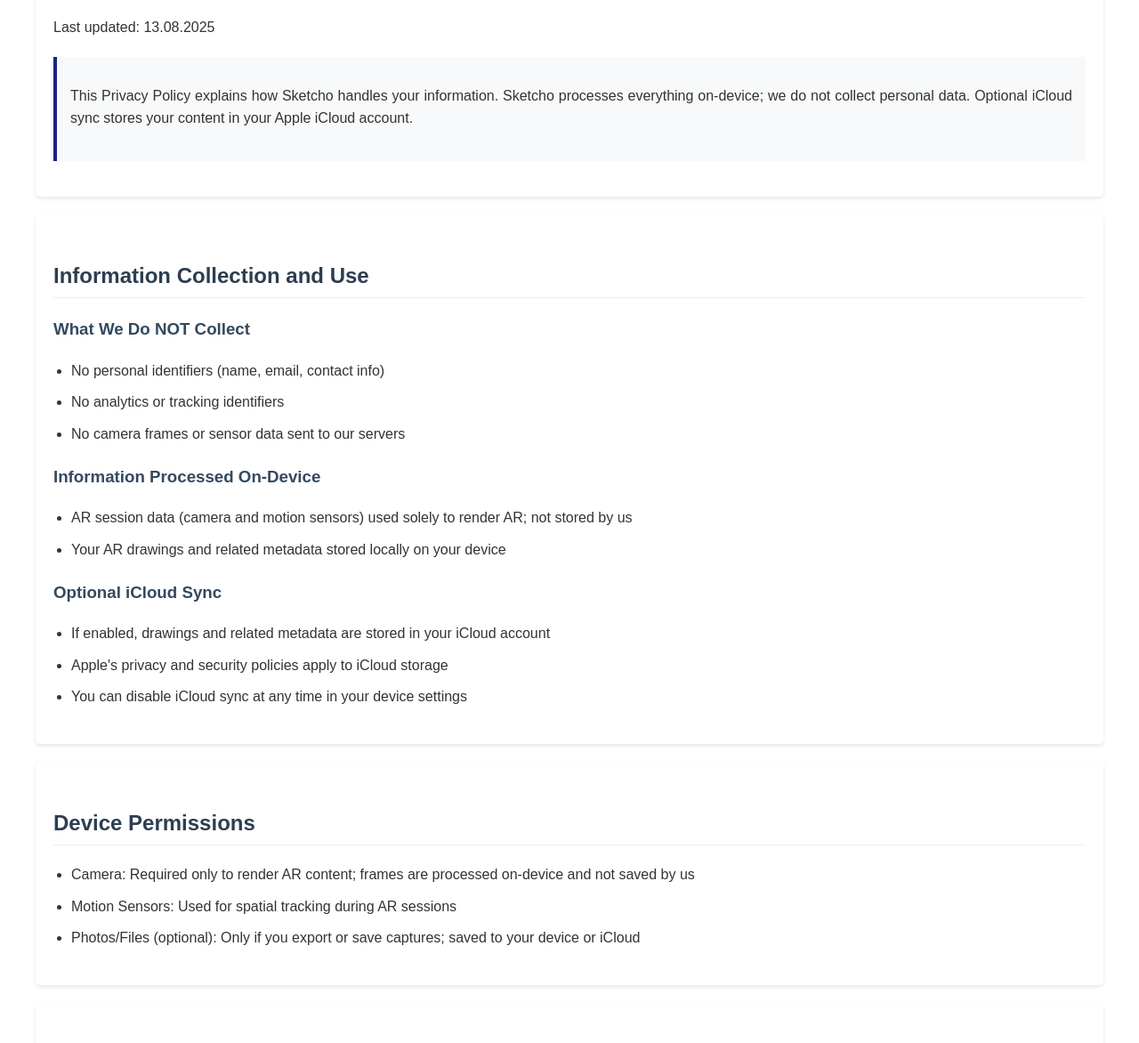
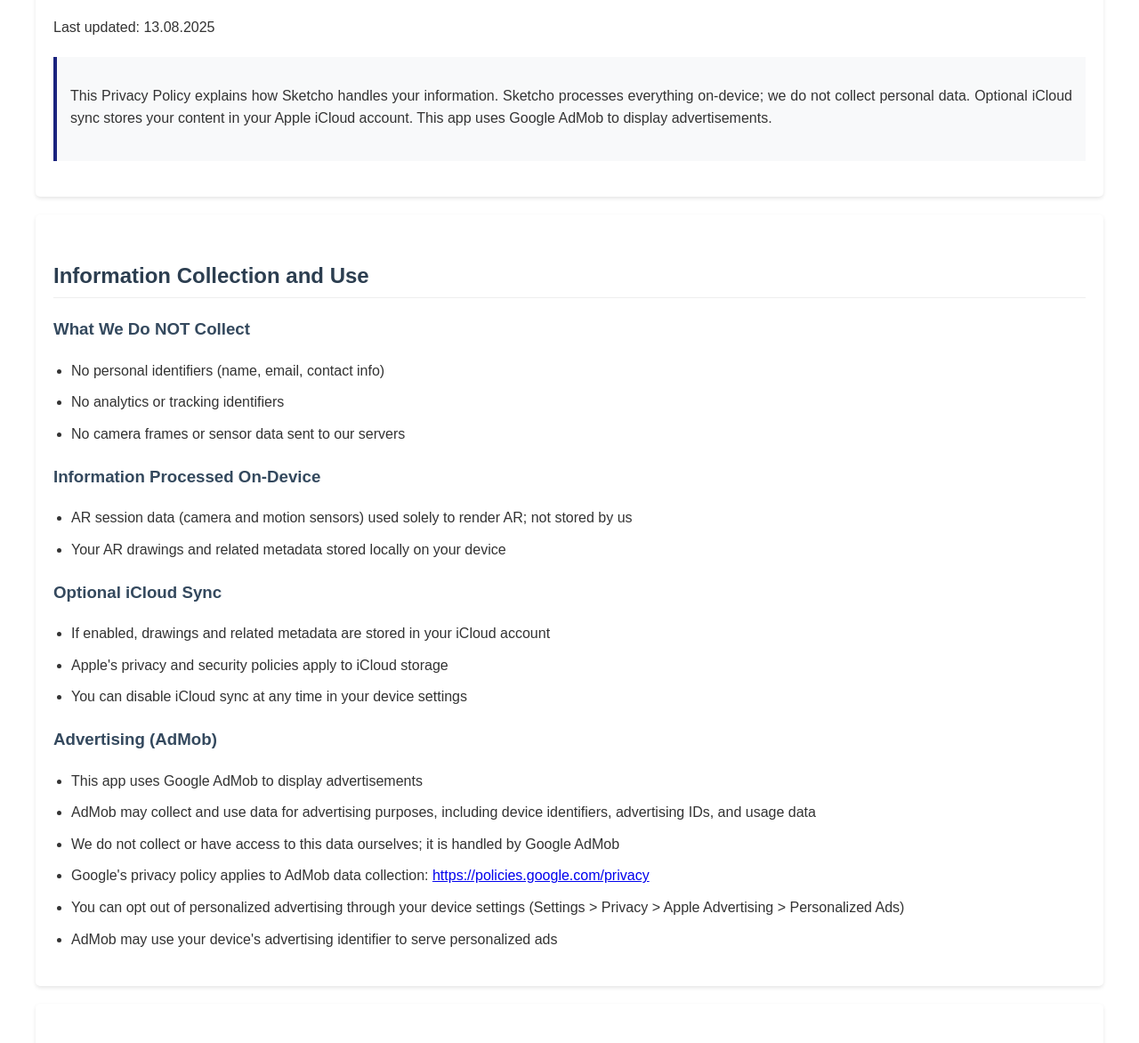
Before and after one commit to birinciogundev/birinciogundev.github.io, a plain HTML site: page Sketcho/privacy.html in a window 1280 px wide. Shown: the part 128-1300 px from the top of the page at 89% size. Drawn offline with Linux system fonts and the light colour scheme.

Commit message:
updated privacy file

```diff
--- a/Sketcho/privacy.html
+++ b/Sketcho/privacy.html
@@ -60,7 +60,7 @@
         <h1>Privacy Policy</h1>
         <p>Last updated: 13.08.2025</p>
         <div class="important">
-            <p>This Privacy Policy explains how Sketcho handles your information. Sketcho processes everything on-device; we do not collect personal data. Optional iCloud sync stores your content in your Apple iCloud account.</p>
+            <p>This Privacy Policy explains how Sketcho handles your information. Sketcho processes everything on-device; we do not collect personal data. Optional iCloud sync stores your content in your Apple iCloud account. This app uses Google AdMob to display advertisements.</p>
         </div>
     </div>
 
@@ -84,6 +84,16 @@
             <li>If enabled, drawings and related metadata are stored in your iCloud account</li>
             <li>Apple's privacy and security policies apply to iCloud storage</li>
             <li>You can disable iCloud sync at any time in your device settings</li>
+        </ul>
+
+        <h3>Advertising (AdMob)</h3>
+        <ul>
+            <li>This app uses Google AdMob to display advertisements</li>
+            <li>AdMob may collect and use data for advertising purposes, including device identifiers, advertising IDs, and usage data</li>
+            <li>We do not collect or have access to this data ourselves; it is handled by Google AdMob</li>
+            <li>Google's privacy policy applies to AdMob data collection: <a href="https://policies.google.com/privacy" target="_blank">https://policies.google.com/privacy</a></li>
+            <li>You can opt out of personalized advertising through your device settings (Settings > Privacy > Apple Advertising > Personalized Ads)</li>
+            <li>AdMob may use your device's advertising identifier to serve personalized ads</li>
         </ul>
     </div>
 
@@ -122,6 +132,8 @@
             <li>Delete drawings locally at any time</li>
             <li>Disable iCloud sync in device settings</li>
             <li>Uninstall the app to remove local data</li>
+            <li>Control personalized advertising through your device settings (Settings > Privacy > Apple Advertising > Personalized Ads)</li>
+            <li>Reset your advertising identifier in device settings if you wish</li>
         </ul>
     </div>
 
```
